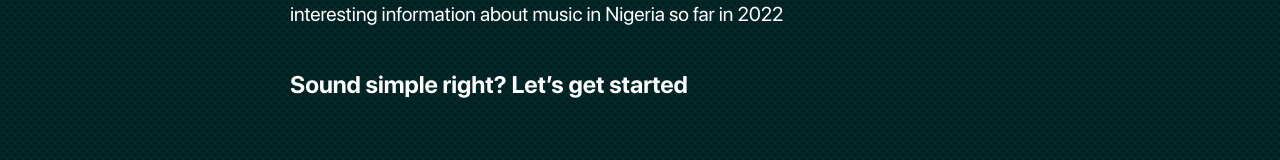
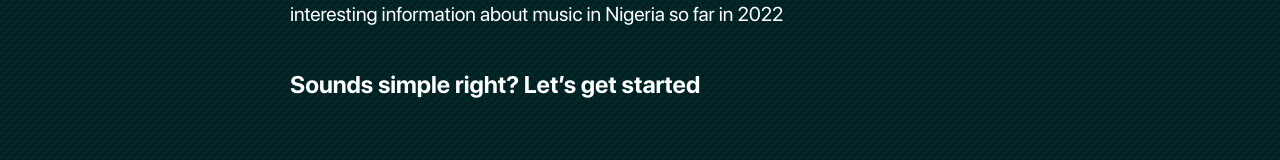
Before and after one commit to turntablecharts/turntablecharts-website-2026, a Next.js app: page /myTurnTable in a window 1280 px wide. Shown: the part 488-648 px from the top of the page. Built offline with nearby package versions, Linux system fonts and the light colour scheme.

Commit message:
turntable typo

```diff
--- a/pages/myTurnTable/index.tsx
+++ b/pages/myTurnTable/index.tsx
@@ -135,7 +135,7 @@ const MyTurnTable = () => {
             fontType="SFProText"
             level="xxlarge"
             weight="semiBold">
-            Sound simple right? Let’s get started
+            Sounds simple right? Let’s get started
           </Typography.Text>
 
           <div className="myTurnTableCta">
```
